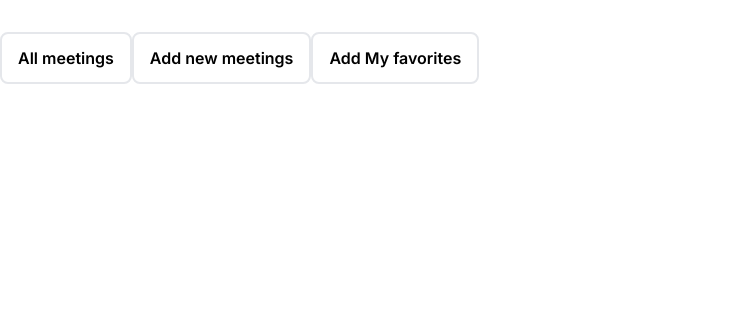
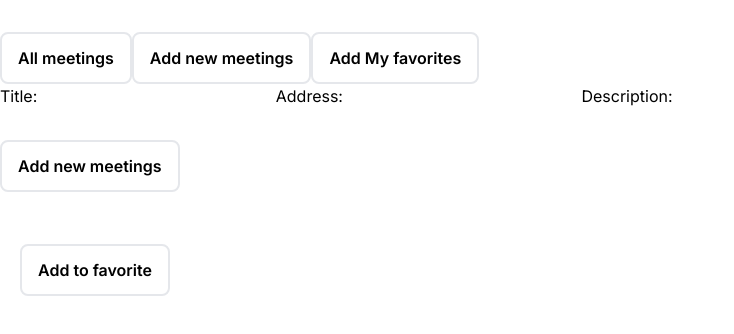
Before and after one commit to clentbacatan/meet-me, a Next.js app: page / in a window 1280 px wide. Shown: the top 334 px of the page, without its empty margins (0-734 px from the left). Built offline with nearby package versions, Linux system fonts and the light colour scheme.

Commit message:
updated the code

```diff
--- a/app/addmeeting/page.tsx
+++ b/app/addmeeting/page.tsx
@@ -1,36 +1,60 @@
-import React from 'react'
+"use client"
 
+import React from 'react';
 
 //components
 import Button from '../Components/Button'
+import Page from '../home/page';
 
 //Declare the blueprints for the Addmeeting
+// type MeetingInfo = {
+//   title: string;
+//   description: string;
+//   img: string;
+//   address: string;
+// }
 
-type MeetingInfo = {
-  title: string;
-  description: string;
-  img: string;
-  address: string;
+// Creates a blueprint for the parameters or props to the function
+type Properties = {
+  addMeeting: (form: React.FormEvent, formData: MeetingInfo) => void
 }
 
 // All the properties from the interface can now be pass as parameters to this function
- const page: React.FC<MeetingInfo> = ({title, description, img, address}) => {
+ const AddPage: React.FC<MeetingInfo> = ({addMeeting}) => {
+
+  // State for the data for the meeting
+  const [meetingData, setMeetingData] = React.useState<MeetingInfo>({title: '',
+  description: '',
+  address: '',
+});
+  const [submitButton, setSubmitButton] = React.useState("");
+
+
+  const handleForm = (e: React.FormEvent<HTMLInputElement>): void => {
+    setMeetingData((prevState) => ({...prevState, [e.target.name]: e.target.value,
+    }))
+  }
+
+  const handleSubmit = (e: React.FormEvent) => {
+    e.preventDefault();
+    addMeeting(e, meetingData);
+  };
+
+
   return (
-    <section>
-        <form>
+      <form onSubmit={handleSubmit}>
         <label>Title: </label>
-          <input></input>
-          <label>Address: </label>
-          <input></input>
-           <label>Description: </label>
-          <input></input>
-        </form>
+          <input name="title" value={meetingData.title} onChange={handleForm} type='text'></input>
+        <label>Address: </label>
+          <input name="address" value={meetingData.address} onChange={handleForm} type='text'></input>
+        <label>Description: </label>
+          <input name="description" value={meetingData.description} onChange={handleForm} type='text'></input>
         <div>
         <Button button='Add new meetings'/>
+        <Page meeting={meetingData as MeetingInfo} />
         </div>
-    </section>
+      </form>
   )
 }
 
-
-export default page;
+export default AddPage;
--- a/app/home/page.tsx
+++ b/app/home/page.tsx
@@ -1,32 +1,22 @@
 import React from 'react'
 
 
-const meetingData: Meeting = {
-  Meet: [
-      {
-          title: "Team Meeting",
-          description: "Discuss project progress and plan next steps.",
-          address: "Cebu City"
-      },
-
-  ]
-};
+type Props = {
+  meeting: MeetingInfo
+}
 
 
-const page: React.FC<Meeting> = ({ }) => {
+const Page: React.FC<Props> = ({meeting}) => {
   return (
       <div className="card-parent mx-5 my-5">
-        <div>{meetingData.Meet.map((meet, index) => (
-        <div key={index}>
-          <p>{meet.title}</p>
-          <p>{meet.description}</p>
-          <p>{meet.address}</p>
+        <div>
+          <p>{meeting.title}</p>
+          <h1>{meeting.description}</h1>
+          <p>{meeting.address}</p>
           <button className='border-2 border-solid hover:bg-orange-400 px-4 py-3 mt-8 mx-auto rounded-lg lg:font-semibold'>Add to favorite</button>
-        </div>
-      ))}
     </div>
        </div>
   )
 }
 
-export default page;
+export default Page;
--- a/app/page.tsx
+++ b/app/page.tsx
@@ -1,22 +1,42 @@
-import Image from 'next/image';
+"use client"
+
+
 import { InferGetStaticPropsType } from 'next'
-
+import { useState } from 'react';
 
 
 //components
-import Meet from './home/page';
-import AddMeeting from './addmeeting/page';
+import Page from './home/page';
+import AddPage from './addmeeting/page';
 import Button from './Components/Button';
 import Nav from './Components/Nav';
 import Link from 'next/link';
+import React from 'react';
 
 
-export default function Home({meetings} :InferGetStaticPropsType<typeof getStaticProps>) {
+export default function Home({meetings,} :InferGetStaticPropsType<typeof getStaticProps>) {
+  const [meetingList, setMeetingList] = React.useState(meetings || [])
+
+  const addMeeting =  (e: React.FormEvent, meetingData: MeetingInfo) => {
+    e.preventDefault()
+    const meeting: MeetingInfo = {
+      title: meetingData.title,
+      description: meetingData.description,
+      address: meetingData.address
+    }
+
+    setMeetingList([...meetingList, meeting])
+  }
+
 
   return (
     <main className="">
       <div className="">
         <Nav/>
+        <AddPage addMeeting={addMeeting} />
+        {meetingList.map((meeting: MeetingInfo, index) => (
+          <Page key={index} meeting={meeting} />
+        ))}
       </div>
     </main>
   )
```
Also changed, not shown: app/Pages/mainPage.tsx (deleted).
